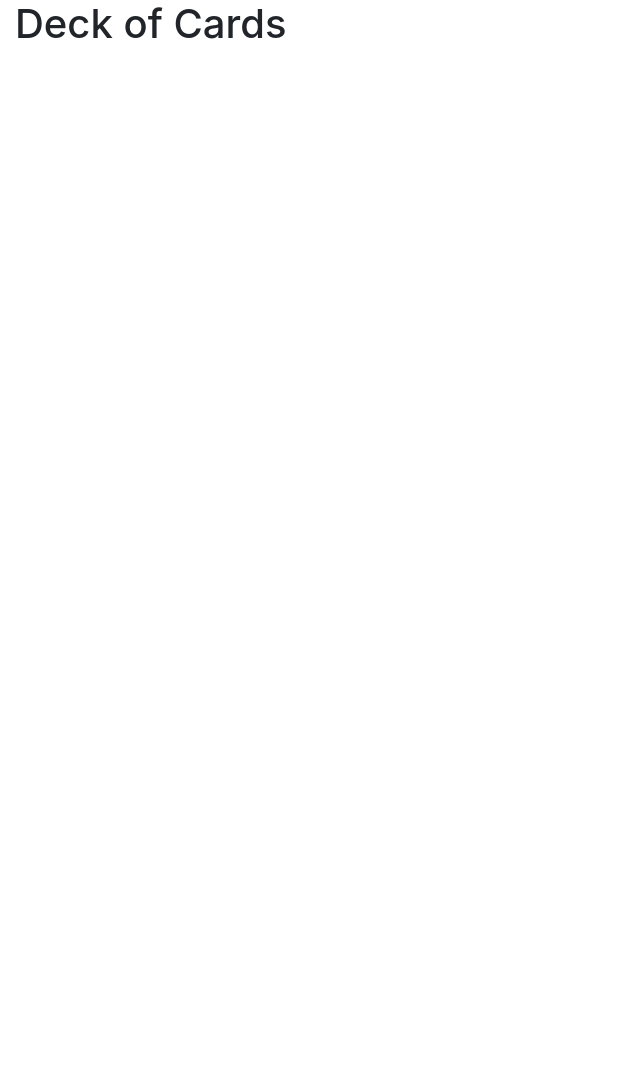
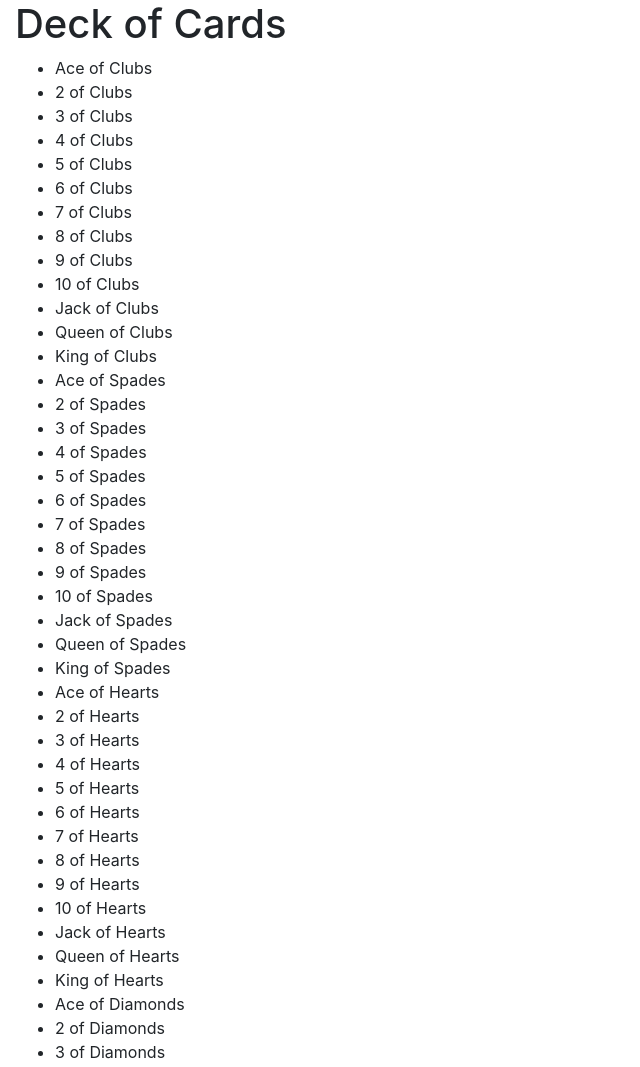
Before and after one commit to mattfmiller/deck-of-cards, a plain HTML site: page index.html in a window 1280 px wide. Shown: the top 1067 px of the page, without its empty margins (0-640 px from the left). Before the commit the page ends 800 px from the top, so only its background shows below. Drawn offline with nearby package versions, Linux system fonts and the light colour scheme.

Commit message:
Create array for suit and rank. Add function that loops through suit and rank and concatenates the two. Add function to print deck to ul.

```diff
--- a/index.html
+++ b/index.html
@@ -11,6 +11,9 @@
   <body>
     <div class="container-fluid">
       <h1>Deck of Cards</h1>
+      <ul id="deck">
+
+      </ul>
     </div>
   </body>
 </html>
--- a/js/scripts.js
+++ b/js/scripts.js
@@ -0,0 +1,23 @@
+$(function() {
+  var rank = ["Ace", "2", "3", "4", "5", "6", "7", "8", "9", "10", "Jack", "Queen", "King"];
+
+  var suits = ["Clubs", "Spades", "Hearts", "Diamonds"];
+
+  function createDeck() {
+    var deck = [];
+    suits.forEach(function(suit) {
+      rank.forEach(function(rank) {
+        deck.push(rank + " of " + suit);
+      });
+    });
+    return deck;
+  }
+
+  function printDeck(array) {
+    array.forEach(function(card) {
+      $("#deck").append("<li>" + card + "</li>");
+    });
+  }
+
+  printDeck(createDeck());
+});
```
